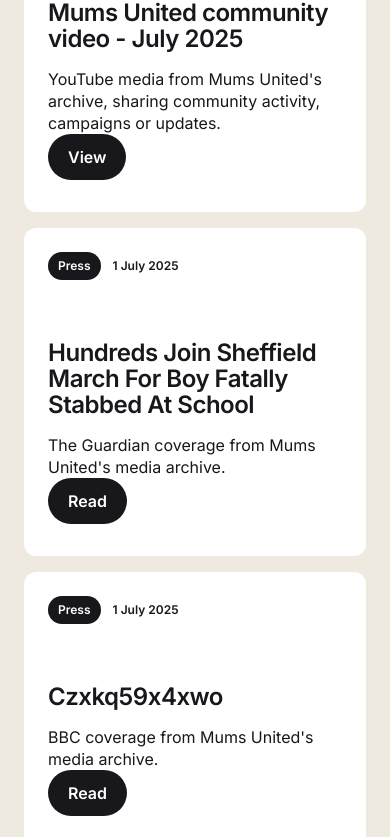
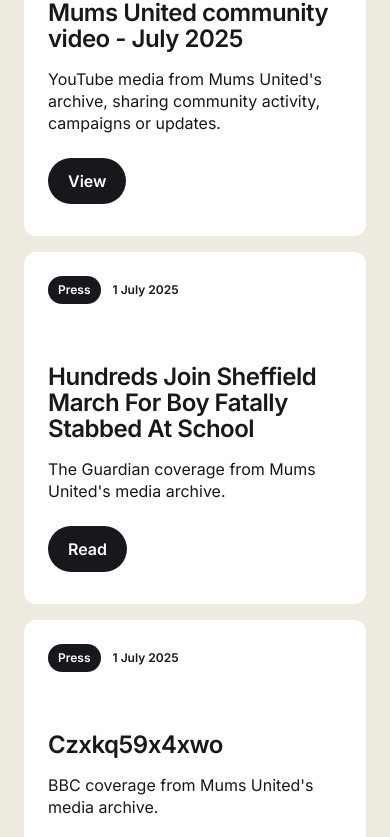
Before and after one commit to hriazdesign-ai/mums-united, a Next.js app: page /media in a window 390 px wide. Shown: the part 3229-4066 px from the top of the page. Built offline with nearby package versions, Linux system fonts and the light colour scheme.

Commit message:
Finalise Mums United redesign and design system refinements

```diff
--- a/app/media/page.tsx
+++ b/app/media/page.tsx
@@ -485,7 +485,7 @@ function ArchiveMediaItem({ item }: { item: MediaItem }) {
           href={item.href}
           target="_blank"
           rel="noopener noreferrer"
-          className={`${primaryDarkButtonClassName} shrink-0 self-start px-5 py-2.5`}
+          className={`${primaryDarkButtonClassName} mt-6 shrink-0 self-start px-5 py-2.5 md:mt-0`}
         >
           {getArchiveActionLabel(item.type)}
         </a>
```
